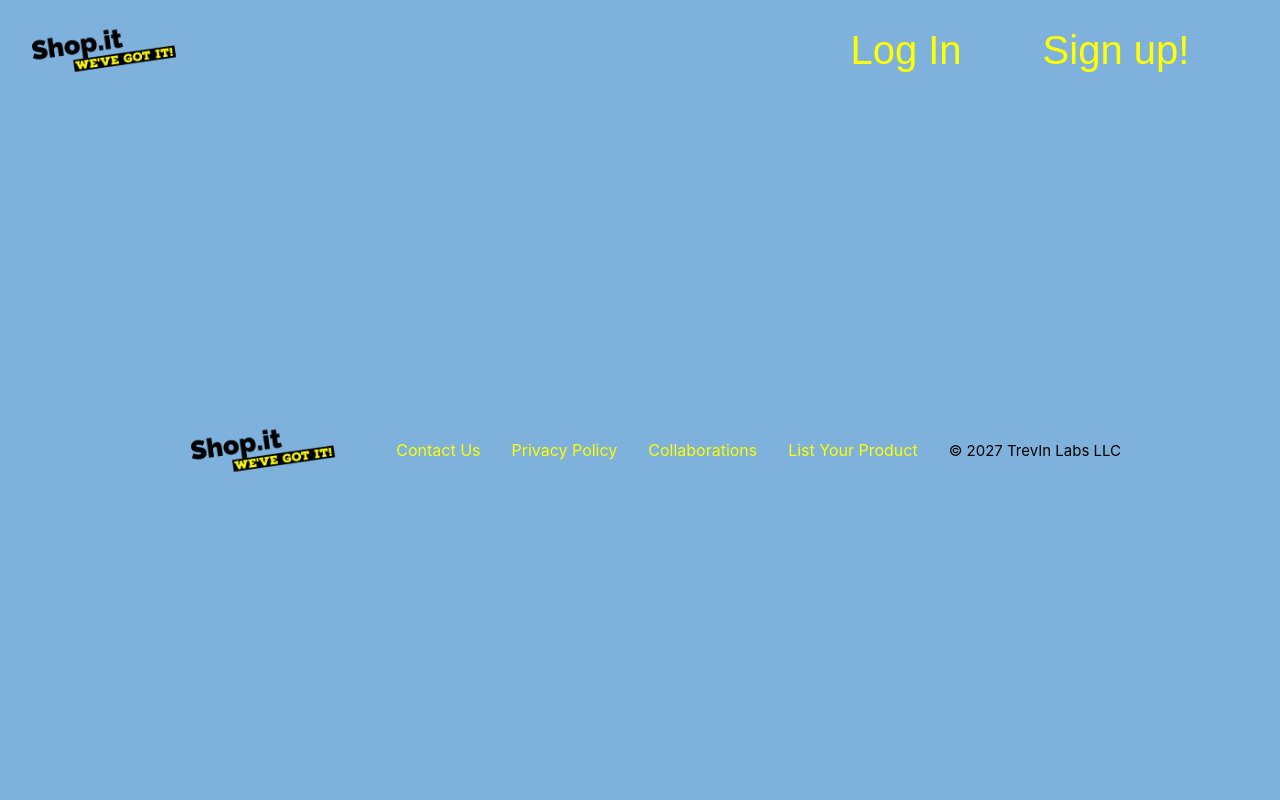
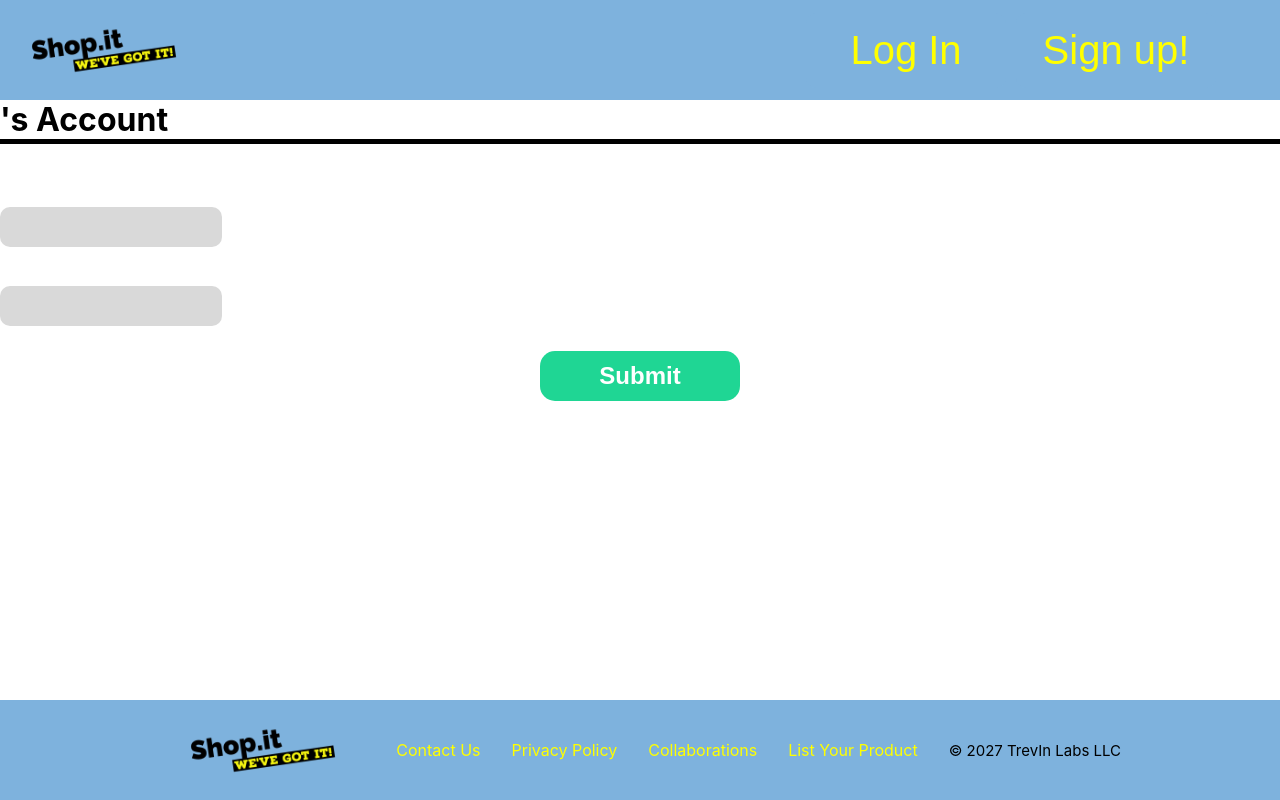
Before and after one commit to inan7978/shop.it, a React (Create React App) app: page /my-account in a window 1280 px wide. Built offline with nearby package versions, Linux system fonts and the light colour scheme.

Commit message:
got the my account page going, will probably finish it soon

```diff
--- a/src/App.js
+++ b/src/App.js
@@ -9,6 +9,7 @@ import Collaborations from "./pages/Collaborations";
 import CreateListingPage from "./pages/CreateListingPage";
 import CreateAccountPage from "./pages/CreateAccountPage";
 import MyCartPage from "./pages/MyCartPage";
+import MyAccountPage from "./pages/MyAccountPage";
 import Footer from "./components/Footer";
 import LoginPage from "./pages/LoginPage";
 import Header from "./components/Header";
@@ -25,6 +26,7 @@ function App() {
           <Route path="/store-page" element={<StorePage />} />
           <Route path="/contact-us" element={<ContactUs />} />
           <Route path="/my-cart" element={<MyCartPage />} />
+          <Route path="/my-account" element={<MyAccountPage />} />
           <Route path="/privacy" element={<PrivacyPolicy />} />
           <Route path="/collaborations" element={<Collaborations />} />
           <Route path="/list-item" element={<CreateListingPage />} />
--- a/src/components/Header.js
+++ b/src/components/Header.js
@@ -29,8 +29,11 @@ function Header() {
           <button className="logout-btn nav-btns" onClick={logOutUser}>
             Log out!
           </button>
+          <Link to="/my-account">
+            <button className="logout-btn nav-btns">Account</button>
+          </Link>
           <Link to="/my-cart">
-            <button className="logout-btn nav-btns">{`Cart`}</button>
+            <button className="logout-btn nav-btns">{`Cart: ${user.cart.length}`}</button>
           </Link>
         </nav>
       )}
--- a/src/pages/MyAccountPage.js
+++ b/src/pages/MyAccountPage.js
@@ -1,8 +1,52 @@
+import { useState, useContext, useEffect } from "react";
+import UserContext from "../context/UserContext";
+
 function MyAccountPage() {
+  const { user } = useContext(UserContext);
+  const [email, setEmail] = useState("");
+  const [fname, setFname] = useState("");
+  const [lname, setLname] = useState("");
+  const [password, setPassword] = useState("");
+
+  useEffect(() => {
+    setEmail(user.email);
+    setFname(user.fname);
+    setLname(user.lname);
+    setPassword(user.password);
+  }, []);
+  function pushChanges(e) {
+    e.preventDefault();
+  }
+
   return (
-    <>
-      <div>This is the My Account Page</div>
-    </>
+    <div className="account-details-container">
+      <h1>{user.fname}'s Account</h1>
+      <form onSubmit={pushChanges} className="login-form">
+        <label className="field-label">
+          Email:
+          <input
+            className="input-single"
+            type="email"
+            id="email"
+            name="email"
+            value={email}
+            onChange={(e) => setEmail(e.target.value)}
+          />
+        </label>
+        <label className="field-label">
+          Password:
+          <input
+            className="input-single"
+            type="password"
+            id="password"
+            name="password"
+            value={password}
+            onChange={(e) => setPassword(e.target.value)}
+          />
+        </label>
+        <input className="btn-submit" type="submit" />
+      </form>
+    </div>
   );
 }
 
```
